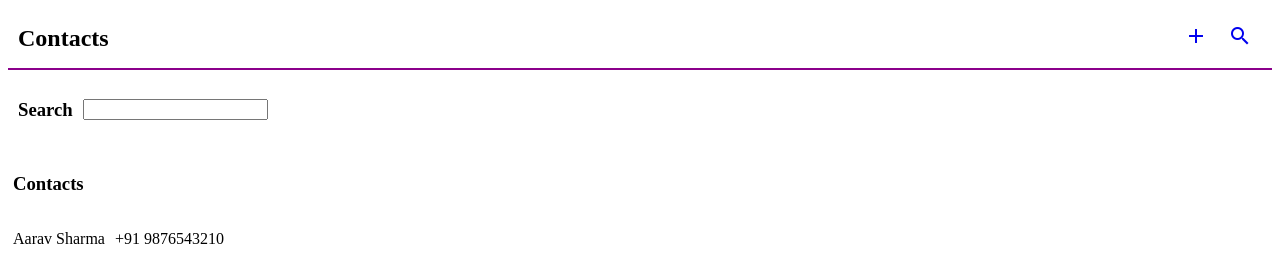
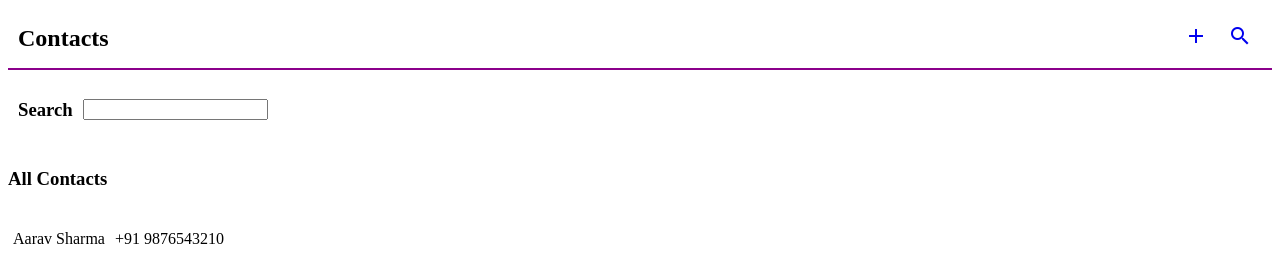
Before and after one commit to manuraj23/contact-directory-application, an Angular app in the folder contact-directory/: page / in a window 1280 px wide. Shown: the top 258 px of the page. Built offline with nearby package versions, Linux system fonts and the light colour scheme.

Commit message:
Refined UI

```diff
--- a/contact-directory/src/app/add-contact/add-contact.html
+++ b/contact-directory/src/app/add-contact/add-contact.html
@@ -4,20 +4,20 @@
     <form #contactForm="ngForm" (ngSubmit)="save(contactForm, contactForm.value)">
         <div class="form-items">
             <label for="Name">Name: </label>
-            <input id="Name" type="text" name="name" ngModel>
+            <input id="Name" type="text" name="name" ngModel required>
         </div>
         <div class="form-items">
             <label for="PhoneNo">Phone Number: </label>
-            <select id="PhoneNo" type="number" name="countryCode" ngModel>
+            <select id="PhoneNo" type="number" name="countryCode" ngModel required>
                 <option></option>
                 @for(code of countryCodeList; track code.dial_code){
                     <option>{{code.dial_code}}</option>
                 }
             </select>
-            <input id="PhoneNo" name="phoneNo" ngModel>
+            <input id="PhoneNo" name="phoneNo" ngModel required minlength="10">
         </div>
         <div class="save-reset-button">
-            <button type="submit">Save</button>
+            <button type="submit" [disabled]="contactForm.invalid">Save</button>
             <button type="button" (click)="reset(contactForm)">Reset</button>
         </div>
     </form>
--- a/contact-directory/src/app/search-contact/search-contact.html
+++ b/contact-directory/src/app/search-contact/search-contact.html
@@ -2,8 +2,10 @@
     <h3>Search</h3>
     <input type="text" [(ngModel)]="searchText" (input)="onSearch()">
 </div>
+
+<h3 *ngIf="!searchText">All Contacts</h3>
+<h3 *ngIf="searchText">Contacts</h3>
 <div class="viewcontacts">
-    <h3>Contacts</h3>
     <div *ngFor = 'let contact of contactList' class="listcontacts">
         <p>{{contact.name}}</p>
         <p>{{contact.countryCode}} {{contact.phoneNo}}</p>
```
